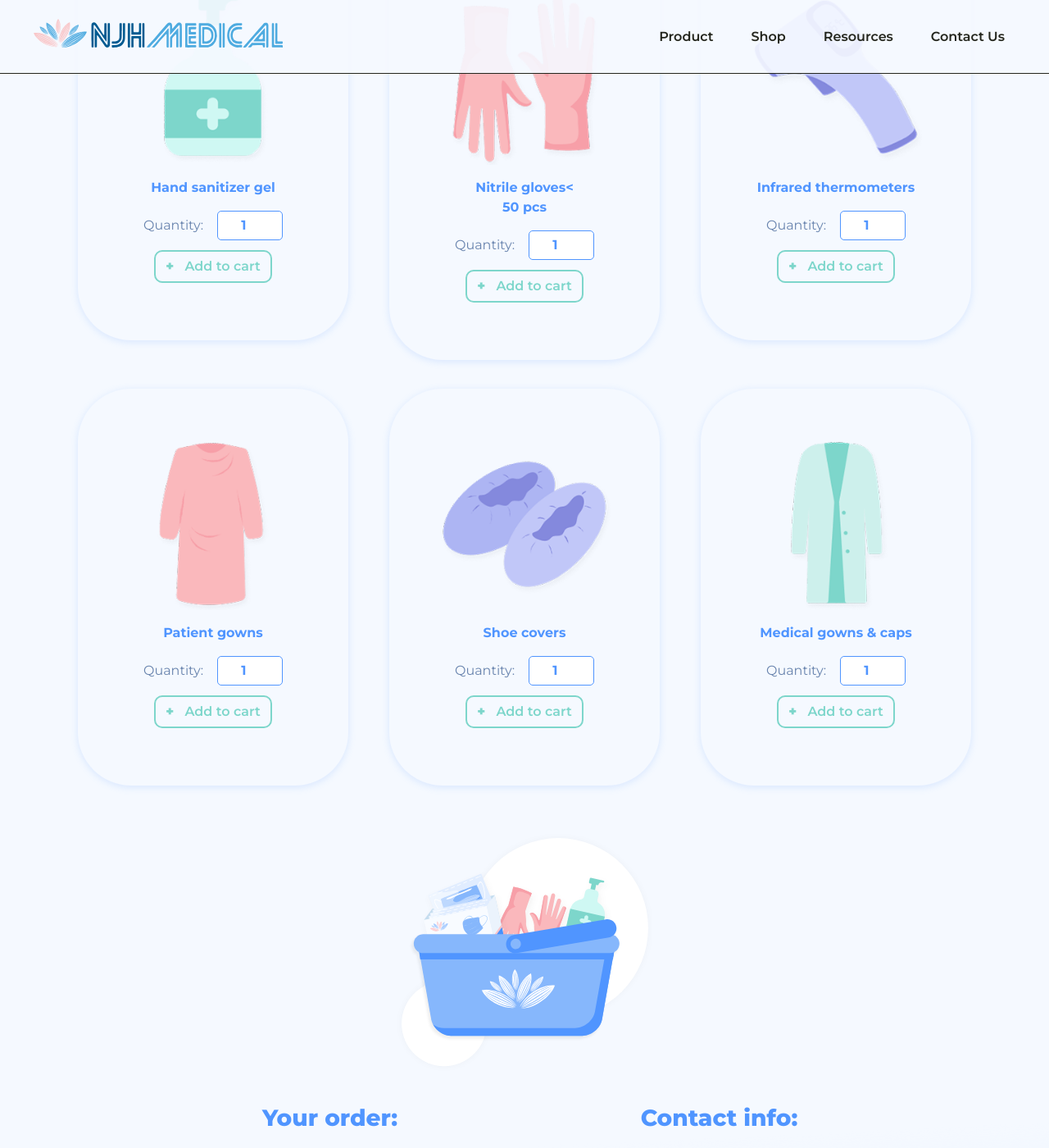
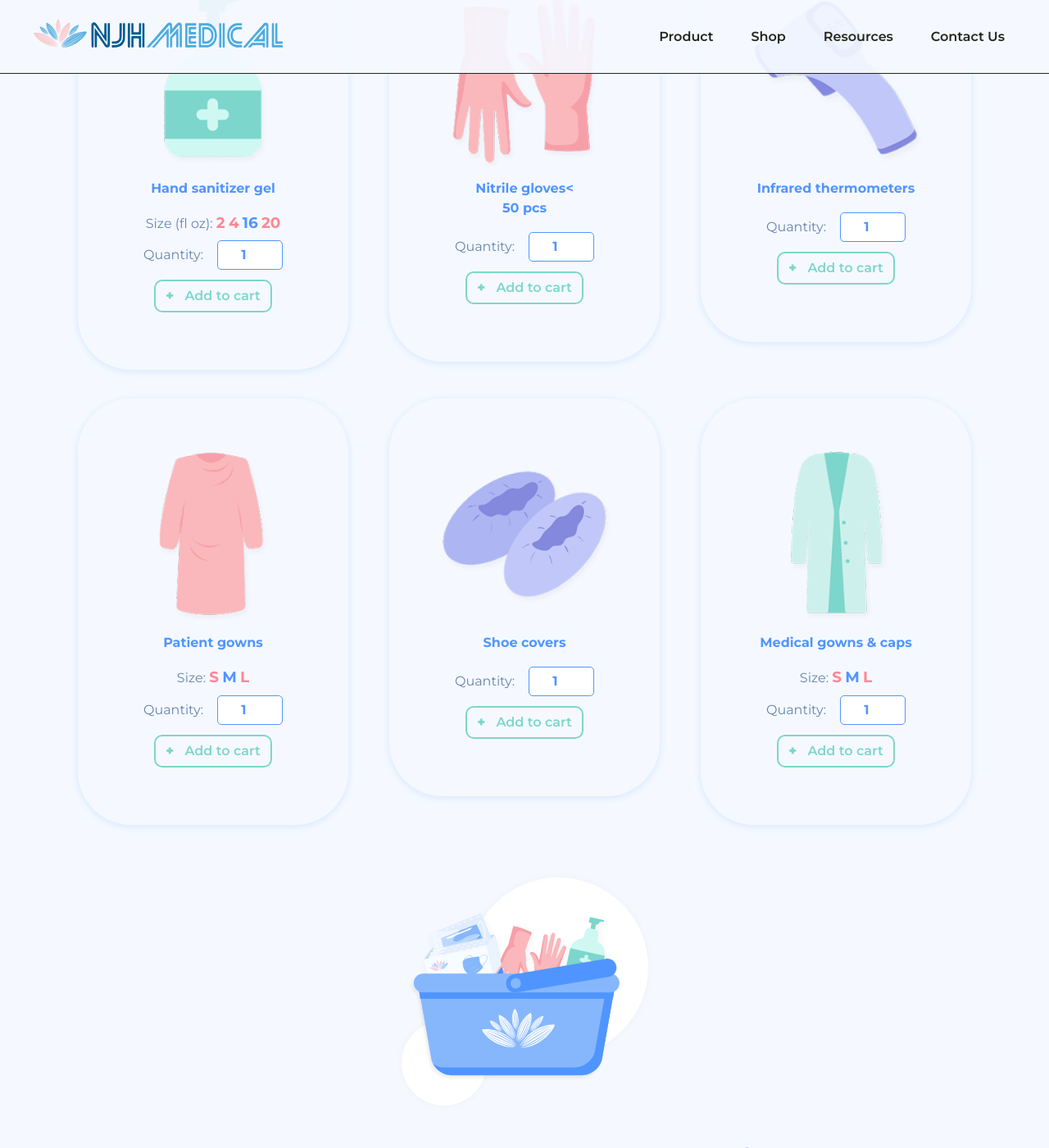
Before and after one commit to vi-vi-io/NJHmedical, a Jekyll site: the page built from index.markdown, in a window 1280 px wide and 1400 px high, scrolled down 4991 px. Shown: the whole window at 82% size. Built offline with Jekyll 4.4.1, drawn with Linux system fonts in a browser that asks for light colours; nearby versions of some CDN libraries.

Commit message:
Add sizing to form and fixed logic to accomodate. Also added clear basket button

```diff
--- a/_includes/shop.html
+++ b/_includes/shop.html
@@ -17,12 +17,19 @@
                         <p>4-PLY Surgical Grade Masks</p>
                     </div>
                 </a>
+                <div class="selector-box no-size">
+                    <label for="size_sg_mask">Size:</label>
+                    <label>
+                        <input type="radio" name="size_sg_mask" value="" checked>
+                        <span></span>
+                    </label>
+                </div>
                 <div class="selector-box">
                     <label for="quantity">Quantity:&nbsp;&nbsp;&nbsp;</label>
                     <input type="number" class="quantity" name="sg-mask-quantity" id="quan_sg_mask" value="1" min="1">
                 </div>
                 <button type="button" name="surgical grade mask" class="btn btn-add" data-targetid="quan_sg_mask"><span class="text-wt-900">+</span>&nbsp;&nbsp;&nbsp;Add to cart</button>
-            </div>
+            </div><!-- END 4-PLY Surgical Grade Masks -->
             <div class="col-12 col-sm-10 offset-sm-1 col-md-6 offset-md-0">
                 <a class="modal-trig" data-toggle="modal" data-target="#kn95-mask-modal" data-entrytitle="kn95-mask" href="">
                     <div class="white-box green-ellipse">
@@ -31,81 +38,158 @@
                         <p>5-Layer KN95 Masks</p>
                     </div>
                 </a>
+                <div class="selector-box no-size">
+                    <label for="size_sg_mask">Size:</label>
+                    <label>
+                        <input type="radio" name="size_sg_mask" value="" checked>
+                        <span></span>
+                    </label>
+                </div>
                 <div class="selector-box">
                     <label for="quantity">Quantity:&nbsp;&nbsp;&nbsp;</label>
                     <input type="number" class="quantity" name="kn95-mask-quantity" id="quan_kn95_mask" value="1" min="1">
                 </div>
                 <button type="button" name="kn95 mask" class="btn btn-add" data-targetid="quan_kn95_mask"><span class="text-wt-900">+</span>&nbsp;&nbsp;&nbsp;Add to cart</button>
             </div>
-        </div>
+        </div><!-- END 5-Layer KN95 Masks -->
         <div class="row">
             <div class="col-12 col-sm-6 col-md-5 offset-md-1 col-lg-4 offset-lg-0">
                 <div class="white-box">
                     <img src="./assets/images/shop_hand_san.png" alt="" class="img-fluid">
                     <p class="text-clr-1 text-wt-700 mt-3">Hand sanitizer gel</p>
                     <div class="selector-box">
+                        <label for="size_hand_san">Size (fl oz):</label>
+                        <label>
+                            <input type="radio" name="size_hand_san" value="2oz">
+                            <span>2</span>
+                        </label>
+                        <label>
+                            <input type="radio" name="size_hand_san" value="4oz">
+                            <span>4</span>
+                        </label>
+                        <label>
+                            <input type="radio" name="size_hand_san" value="16oz" checked>
+                            <span>16</span>
+                        </label>
+                        <label>
+                            <input type="radio" name="size_hand_san" value="20oz">
+                            <span>20</span>
+                        </label>
+                    </div>
+                    <div class="selector-box">
                         <label for="quantity">Quantity:&nbsp;&nbsp;&nbsp;</label>
                         <input type="number" class="quantity" name="hand-san-quantity" id="quan_hand_san" value="1" min="1">
                     </div>
-                    <button type="button" name="hand sanitizer" class="btn btn-add" data-targetid="quan_hand_san"><span class="text-wt-900">+</span>&nbsp;&nbsp;&nbsp;Add to cart</button>
+                    <button type="button" name="hand sanitizer" class="btn btn-add" data-targetid="hand_san"><span class="text-wt-900">+</span>&nbsp;&nbsp;&nbsp;Add to cart</button>
                 </div>
-            </div>
-            <div class="col-12 col-sm-6 col-md-5 offset-md-1 col-lg-4 offset-lg-0">
+            </div><!-- END hand sanitizer -->
+            <div class="col-12 col-sm-6 col-md-5 offset-md-0 col-lg-4 offset-lg-0">
                 <div class="white-box">
                     <img src="./assets/images/shop_gloves.png" alt="" class="img-fluid">
                     <p class="text-clr-1 text-wt-700 mt-3">Nitrile gloves<<br>50 pcs</p>
+                    <div class="selector-box no-size">
+                        <label for="size_gloves">Size:</label>
+                        <label>
+                            <input type="radio" name="size_gloves" value="" checked>
+                            <span>NA</span>
+                        </label>
+                    </div>
                     <div class="selector-box">
                         <label for="quantity">Quantity:&nbsp;&nbsp;&nbsp;</label>
                         <input type="number" class="quantity" name="gloves-quantity" id="quan_gloves" value="1" min="1">
                     </div>
-                    <button type="button" name="Nitrile gloves" class="btn btn-add" data-targetid="quan_gloves"><span class="text-wt-900">+</span>&nbsp;&nbsp;&nbsp;Add to cart</button>
+                    <button type="button" name="Nitrile gloves" class="btn btn-add" data-targetid="gloves"><span class="text-wt-900">+</span>&nbsp;&nbsp;&nbsp;Add to cart</button>
                 </div>
-            </div>
+            </div><!-- END Nitrile gloves -->
             <div class="col-12 col-sm-6 col-md-5 offset-md-1 col-lg-4 offset-lg-0">
                 <div class="white-box">
                     <img src="./assets/images/shop_ir_therm.png" alt="" class="img-fluid">
                     <p class="text-clr-1 text-wt-700 mt-3">Infrared thermometers</p>
+                    <div class="selector-box no-size">
+                        <label for="size_ir_therm">Size:</label>
+                        <label>
+                            <input type="radio" name="size_ir_therm" value="" checked>
+                            <span>NA</span>
+                        </label>
+                    </div>
                     <div class="selector-box">
                         <label for="quantity">Quantity:&nbsp;&nbsp;&nbsp;</label>
                         <input type="number" class="quantity" name="ir-therm-quantity" id="quan_ir_therm" value="1" min="1">
                     </div>
-                    <button type="button" name="Infrared thermometers" class="btn btn-add" data-targetid="quan_ir_therm"><span class="text-wt-900">+</span>&nbsp;&nbsp;&nbsp;Add to cart</button>
+                    <button type="button" name="Infrared thermometers" class="btn btn-add" data-targetid="ir_therm"><span class="text-wt-900">+</span>&nbsp;&nbsp;&nbsp;Add to cart</button>
                 </div>
-            </div>
-            <div class="col-12 col-sm-6 col-md-5 offset-md-1 col-lg-4 offset-lg-0">
+            </div><!-- END Infrared thermometers -->
+            <div class="col-12 col-sm-6 col-md-5 offset-md-0 col-lg-4 offset-lg-0">
                 <div class="white-box">
                     <img src="./assets/images/shop_pat_gowns.png" alt="" class="img-fluid">
                     <p class="text-clr-1 text-wt-700 mt-3">Patient gowns</p>
                     <div class="selector-box">
+                        <label for="size_pat_gowns">Size:</label>
+                        <label>
+                            <input type="radio" name="size_pat_gowns" value="small">
+                            <span>S</span>
+                        </label>
+                        <label>
+                            <input type="radio" name="size_pat_gowns" value="medium" checked>
+                            <span>M</span>
+                        </label>
+                        <label>
+                            <input type="radio" name="size_pat_gowns" value="large">
+                            <span>L</span>
+                        </label>
+                    </div>
+                    <div class="selector-box">
                         <label for="quantity">Quantity:&nbsp;&nbsp;&nbsp;</label>
                         <input type="number" class="quantity" name="pat-gowns-quantity" id="quan_pat_gowns" value="1" min="1">
                     </div>
-                    <button type="button" name="Patient gowns" class="btn btn-add" data-targetid="quan_pat_gowns"><span class="text-wt-900">+</span>&nbsp;&nbsp;&nbsp;Add to cart</button>
+                    <button type="button" name="Patient gowns" class="btn btn-add" data-targetid="pat_gowns"><span class="text-wt-900">+</span>&nbsp;&nbsp;&nbsp;Add to cart</button>
                 </div>
-            </div>
+            </div><!-- END Patient gowns -->
             <div class="col-12 col-sm-6 col-md-5 offset-md-1 col-lg-4 offset-lg-0">
                 <div class="white-box">
                     <img src="./assets/images/shop_shoe_covers.png" alt="" class="img-fluid">
                     <p class="text-clr-1 text-wt-700 mt-3">Shoe covers</p>
+                    <div class="selector-box no-size">
+                        <label for="size_shoe_covers">Size:</label>
+                        <label>
+                            <input type="radio" name="size_shoe_covers" value="" checked>
+                            <span>NA</span>
+                        </label>
+                    </div>
                     <div class="selector-box">
                         <label for="quantity">Quantity:&nbsp;&nbsp;&nbsp;</label>
                         <input type="number" class="quantity" name="shoe-covers-quantity" id="quan_shoe_covers" value="1" min="1">
                     </div>
-                    <button type="button" name="Shoe covers" class="btn btn-add" data-targetid="quan_shoe_covers"><span class="text-wt-900">+</span>&nbsp;&nbsp;&nbsp;Add to cart</button>
+                    <button type="button" name="Shoe covers" class="btn btn-add" data-targetid="shoe_covers"><span class="text-wt-900">+</span>&nbsp;&nbsp;&nbsp;Add to cart</button>
                 </div>
-            </div>
-            <div class="col-12 col-sm-6 col-md-5 offset-md-1 col-lg-4 offset-lg-0">
+            </div><!-- END Shoe covers -->
+            <div class="col-12 col-sm-6 col-md-5 offset-md-0 col-lg-4 offset-lg-0">
                 <div class="white-box">
                     <img src="./assets/images/shop_med_gowns.png" alt="" class="img-fluid">
                     <p class="text-clr-1 text-wt-700 mt-3">Medical gowns & caps</p>
                     <div class="selector-box">
+                        <label for="size_med_gowns">Size:</label>
+                        <label>
+                            <input type="radio" name="size_med_gowns" value="small">
+                            <span>S</span>
+                        </label>
+                        <label>
+                            <input type="radio" name="size_med_gowns" value="medium" checked>
+                            <span>M</span>
+                        </label>
+                        <label>
+                            <input type="radio" name="size_med_gowns" value="large">
+                            <span>L</span>
+                        </label>
+                    </div>
+                    <div class="selector-box">
                         <label for="quantity">Quantity:&nbsp;&nbsp;&nbsp;</label>
                         <input type="number" class="quantity" name="med-gowns-quantity" id="quan_med_gowns" value="1" min="1">
                     </div>
-                    <button type="button" name="Medical gowns & caps" class="btn btn-add" data-targetid="quan_med_gowns"><span class="text-wt-900">+</span>&nbsp;&nbsp;&nbsp;Add to cart</button>
+                    <button type="button" name="Medical gowns & caps" class="btn btn-add" data-targetid="med_gowns"><span class="text-wt-900">+</span>&nbsp;&nbsp;&nbsp;Add to cart</button>
                 </div>
             </div>
-        </div>
+        </div><!-- END Medical gowns & caps -->
         <div class="row">
             <div class="col-12 col-sm-10 offset-sm-1 col-md-8 offset-md-2 col-lg-6 offset-lg-3 col-xl-4 offset-xl-4">
                 {% include svg/shop_order_basket.svg %}
@@ -113,6 +197,7 @@
             <div class="col-12 col-sm-10 offset-sm-1 col-md-6 offset-md-0 col-xl-5 offset-xl-1">
                 <h3 class="mb-3">Your order:</h3>
                 <div id="order_basket_table"></div>
+                <button id="btn_clear" type="button" name="Clear basket" class="btn btn-clear"><span class="text-wt-900"><i class="fas fa-redo-alt"></i></span></button>
             </div>
             <div class="col-12 col-sm-10 offset-sm-1 col-md-6 offset-md-0 col-xl-5">
                 <form name="Get pricing form" class="get-pricing" method="post" data-netlify="true">
--- a/_sass/default.scss
+++ b/_sass/default.scss
@@ -77,6 +77,10 @@
         text-align: center;
     }
 }
+.selector-box.no-size {
+    opacity: 0;
+    height: 1px;
+}
 button.btn {
     color: $color-4;
     font-weight: 600;
@@ -101,6 +105,22 @@
     color: $color-1;
     font-weight: 700;
 }
+//custom radio buttons - https://stackoverflow.com/questions/17541614/use-images-instead-of-radio-buttons
+[type=radio] {
+    position: absolute;
+    opacity: 0;
+    width: 0;
+    height: 0;
+}/* HIDE RADIO */
+[type=radio] + span {
+    cursor: pointer;
+    color: $color-2;
+    font-size: 1.15em;
+    font-weight: 700;
+}/* not selected */
+[type=radio]:checked + span, [type=radio]:hover + span {
+    color: $color-1;
+}/* selected and hover */
 // titles
 h2 {
     font-weight: 500;
--- a/_sass/includes/_shop.scss
+++ b/_sass/includes/_shop.scss
@@ -27,6 +27,7 @@
         margin: 40px auto;
     }
     h3 {text-align: center;}
+    button.btn-clear { float:left;}
     #order_basket_table table {
         width: 80%;
         margin: 10px 10% 30px;
--- a/assets/js/main.js
+++ b/assets/js/main.js
@@ -33,9 +33,19 @@
 //START ==> pricing form handler
     var basket = ["Item", "Quantity"];
     $("button.btn-add").click(function() {
-        var item_name = this.name;
-        var quan_input = this.dataset.targetid;
+        var quan_input = ("quan_" + this.dataset.targetid);
+        var size_input = ("size_" + this.dataset.targetid);
         var item_quan = Number(document.getElementById(quan_input).value);
+        const rb_selected = document.querySelectorAll('input[name="' + size_input +'"]');
+            let selected_size;
+            for (const rb of rb_selected) {
+                if (rb.checked) {
+                    selected_size = rb.value;
+                    break;
+                }
+            }
+        var item_size = selected_size;
+        var item_name = this.name + " " + selected_size;
         var item_exists = Number(basket.indexOf(item_name));
         var item_exists_quan = Number(item_exists + 1);
         if (item_exists == -1) {
@@ -44,7 +54,7 @@
         } else {
             basket[item_exists_quan] += (item_quan);
         }
-        // push basket array to hidden form field
+        // push basket array to hidden form field for form sub
         document.getElementById("order_request").value = basket.toString();
         // Draw HTML table
         var perrow = 2, // 2 cells per row
@@ -60,8 +70,13 @@
                 html_build += "</tr><tr>";
             }
         }
-        html_build += "</tr></table>";
+        html_build += '</tr></table>';
         // Attach HTML to container and add to pricing form
         document.getElementById("order_basket_table").innerHTML = html_build;
-    });//CLOSE ==> pricing form handler
+    });//CLOSE ==> add button
+    $("#btn_clear").click(function() {
+        basket.length = 0;
+        basket = ["Item", "Quantity"];
+        document.getElementById("order_basket_table").innerHTML = "";
+    });//CLOSE ==> clear button
 });//CLOSE ==> document.ready
```
Also changed, not shown: README.md. Lines whose indentation alone changed are shown as unchanged.
